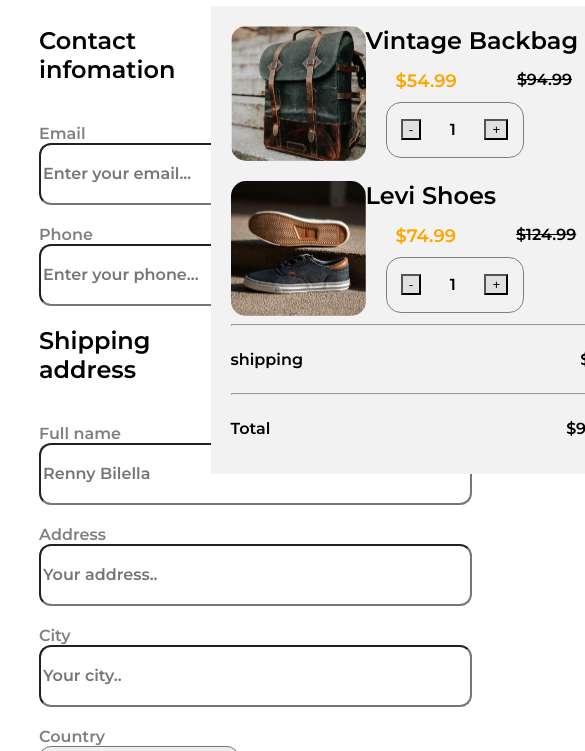
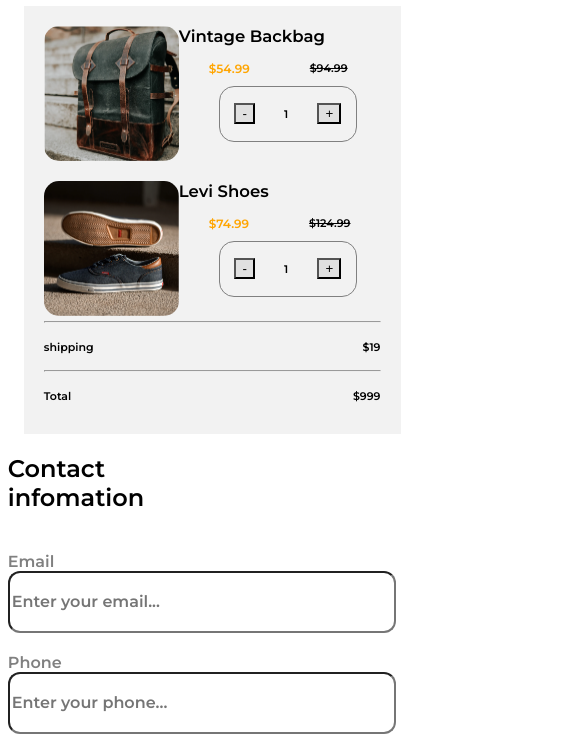
Before and after one commit to RennyBilella/Checkout-page, a plain HTML site: page index.html in a window 390 px wide. Shown: the part 76-827 px from the top of the page, 585 px wide, since content can reach past the window. Drawn offline with nearby package versions, Linux system fonts and the light colour scheme; a script that the page names is missing.

Commit message:
added Media 440px query for mobile design

```diff
--- a/src/style.css
+++ b/src/style.css
@@ -121,3 +121,35 @@ color: gray;
     height: 54px;
     border-radius: 12px;
 }
+
+@media (max-width:440px) {
+    .container {
+        display: block;
+        flex-direction: row-reverse;
+        justify-content: start;
+    }
+    body{
+        margin: 2%;
+        font-family: 'Montserrat', sans-serif;
+        font-weight: 600;
+    }
+
+    .slots {
+        width: 380px;
+    }
+
+    .card{
+        font-size: 11px;
+    }
+
+    .quantity{
+        margin-left: 40px;
+    }
+    .price{
+        font-size: 12px;
+    }
+
+    .card{
+        margin-left: 16px;
+    }
+}
```
